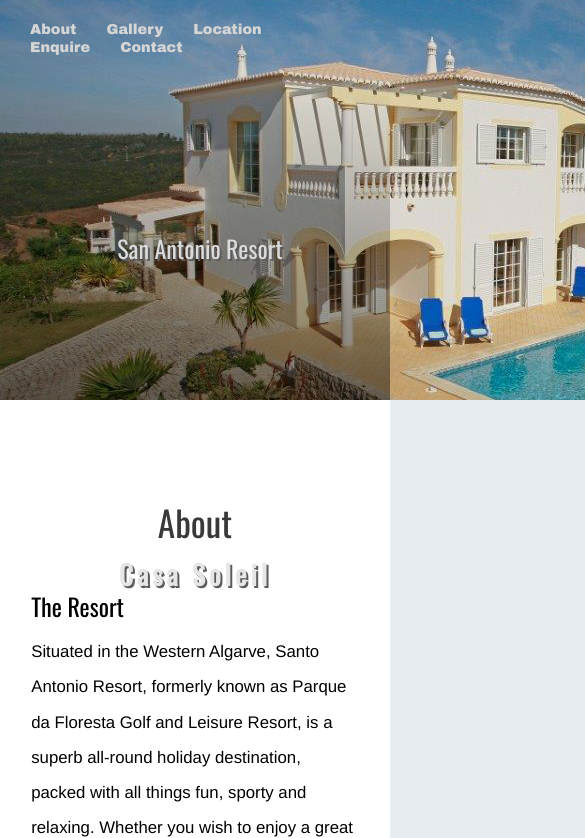
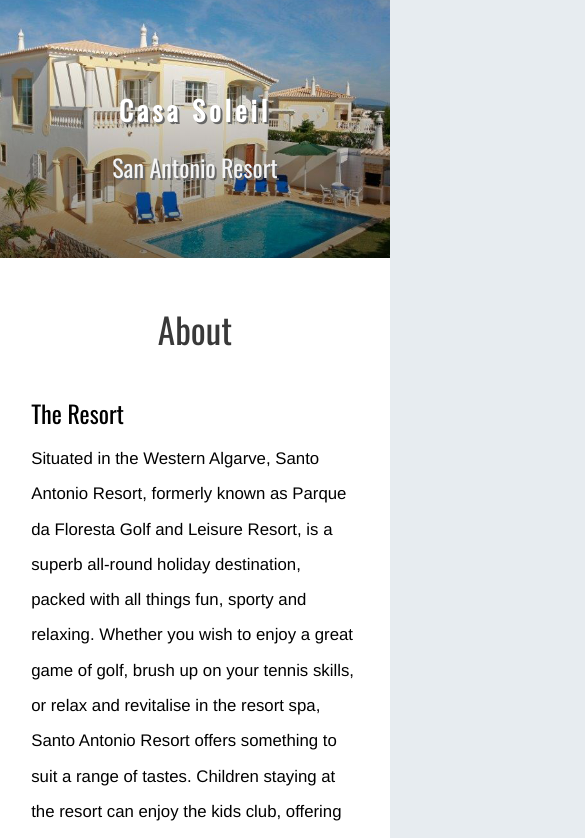
Before and after one commit to tomhaycockwest/villa-104, a plain HTML site: page index.html in a window 390 px wide. Shown: the top 838 px of the page, 585 px wide, since content can reach past the window. Drawn offline with nearby package versions, Linux system fonts and the light colour scheme.

Commit message:
make responsive

```diff
--- a/assets/scripts/main.js
+++ b/assets/scripts/main.js
@@ -78,8 +78,15 @@ $(document).ready( function() {
     });
 
 
-  var coverHeight = $('.cover').height();
+
+  var mapWidth = $('.map').width();
+  $('.map-overlay').width(mapWidth);
+
+  $("#top").backstretch("/assets/img/cover.jpg");
+  var coverHeight = $('.backstretch').height();
   $('.overlay').height(coverHeight);
 
 
+
+
 });
--- a/assets/styles.css
+++ b/assets/styles.css
@@ -115,20 +115,19 @@ body {
 	padding-top:10px;
 	padding-bottom:10px;
 	margin-bottom:15px;
-	width:900px;
-	left:-450px;
-	margin-left:50%;
+	max-width:900px;
 	margin-top: 10px;
 	box-sizing:border-box;
 	position: absolute;
 	top: 130px;
 	text-shadow: 2px 2px #666;
+	left: 50%;
+	transform: translateX(-50%);
 
 }
 
 .sub-heading {
 	top: 210px;
-	left: -420px;
 
 }
 
@@ -151,13 +150,9 @@ body {
 #top{
 	max-width:1024px;
 	height: 400px;
-	/*background: url('img/cover.jpg') no-repeat;*/
-	/*background-position:center;*/
-	/*background-size:cover;*/
 	background-color: #e7ecf0;
 	text-align:center;
 	color: white;
-	-webkit-filter: brightness(0.9);
 	position: relative;
 	margin: 0 auto;
 }
@@ -317,19 +312,13 @@ iframe {
 	padding-bottom:15px;
 }
 
-@media only screen and (max-width: 900px) {
+@media screen and (max-width: 900px) {
 	h1{
 		font-size: 2.3em;
 	}
-	#heading{
-		padding-top:10px;
-		padding-bottom:10px;
-		margin-bottom:20px;
-		width:550px;
-		position:relative;
-		left:-275px;
-		margin-left:50%;
-		box-sizing:border-box;
+	#heading,
+	.sub-heading {
+		width: 90%;
 	}
 
 	.sub-text-field{
@@ -340,7 +329,7 @@ iframe {
 	}
 }
 
-@media only screen and (max-width: 830px) {
+@media screen and (max-width: 830px) {
 	.text-field{
 		padding-top:10px;
 		width: 84%;
@@ -351,18 +340,45 @@ iframe {
 
 }
 
-@media only screen and (max-width: 550px) {
+@media screen and (max-width: 550px) {
 	h1{
 		font-size: 1.7em;
 	}
-	#heading{
-		padding-top:10px;
-		padding-bottom:10px;
-		margin-bottom:20px;
-		width:400px;
-		position:relative;
-		left:-200px;
-		margin-left:50%;
-		box-sizing:border-box;
+
+	#top {
+		background: #333;
+		height: 168px;
+		padding-top: 45px;
+		padding-bottom: 45px;
 	}
+
+	#about,
+	#gallery,
+	#location,
+	#enquire {
+		padding-top: 45px;
+		padding-bottom: 45px;
+	}
+
+	#heading {
+		top: 70px;
+	}
+
+	.sub-heading {
+		top: 129px;
+	}
+
+	nav {
+		display: none;
+	}
+
+
 }
+
+@media screen and (max-width: 1023px) {
+
+	.cover {
+		width: 100%;
+	}
+
+}
--- a/index.html
+++ b/index.html
@@ -5,8 +5,7 @@
     <meta name="viewport" content="user-scalable=0, initial-scale=1.0, maximum-scale=1">
     <meta name="description" content="">
     <meta name="Keywords" content="villa, algarve, golf, sun, portugal" />
-    <meta name="author" content="To m Haycock-West"/>
-    <meta name="viewport" content="width=device-width, initial-scale=1">
+    <meta name="author" content="Tom Haycock-West"/>
     <link rel="stylesheet" href="assets/styles.css" type="text/css">
     <link rel="stylesheet" href="assets/scripts/plugins/fancybox/source/jquery.fancybox.css?v=2.1.5" type="text/css" media="screen" />
     <title>Villa 104</title>
@@ -17,7 +16,7 @@
 <div id="wrapper">
     <div id="top">
         <div class="overlay"></div>
-        <img class="cover" src="assets/img/cover.jpg">
+        <!-- <img class="cover" src="assets/img/cover.jpg"> -->
 
     	<nav>
         	<ul>
@@ -91,7 +90,7 @@
         <div class="text-field">
 
         <div class="map-overlay" onClick="style.pointerEvents='none'"></div>
-        <iframe src="https://www.google.com/maps/embed?pb=!1m18!1m12!1m3!1d50925.44032340887!2d-8.859926244784766!3d37.085116979890685!2m3!1f0!2f0!3f0!3m2!1i1024!2i768!4f13.1!3m3!1m2!1s0x0000000000000000%3A0xaef095a2abf22e85!2sParque+da+Floresta!5e0!3m2!1sen!2suk!4v1445172951213" width="900" height="400" frameborder="0" style="border:0" allowfullscreen></iframe>
+        <iframe class="map" src="https://www.google.com/maps/embed?pb=!1m18!1m12!1m3!1d50925.44032340887!2d-8.859926244784766!3d37.085116979890685!2m3!1f0!2f0!3f0!3m2!1i1024!2i768!4f13.1!3m3!1m2!1s0x0000000000000000%3A0xaef095a2abf22e85!2sParque+da+Floresta!5e0!3m2!1sen!2suk!4v1445172951213" width="900" height="400" frameborder="0" style="border:0" allowfullscreen></iframe>
 
         <p>The nearest International Airport is located in Faro which is approximately 1 hours drive.</p>
 
@@ -145,6 +144,7 @@
 <script type="application/javascript" src="assets/scripts/plugins/jquery.easing.1.3.js"></script>
 <script type="text/javascript" src="assets/scripts/plugins/fancybox/source/jquery.fancybox.pack.js?v=2.1.5"></script>
 <script type="text/javascript" src="assets/scripts/plugins/isotope.min.js"></script>
+<script type="text/javascript" src="assets/scripts/plugins/backstretch.min.js"></script>
 <script type="text/javascript" src="assets/scripts/main.js"></script>
 
 
```
